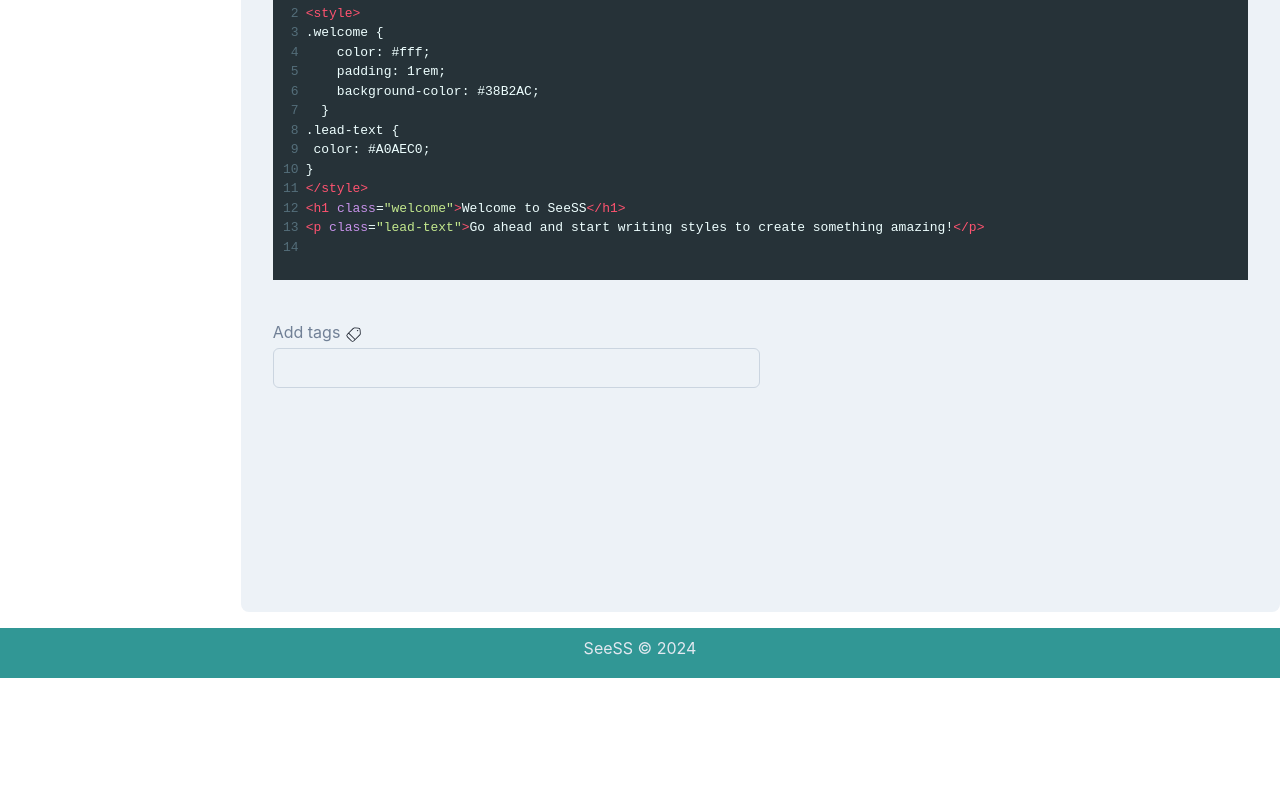
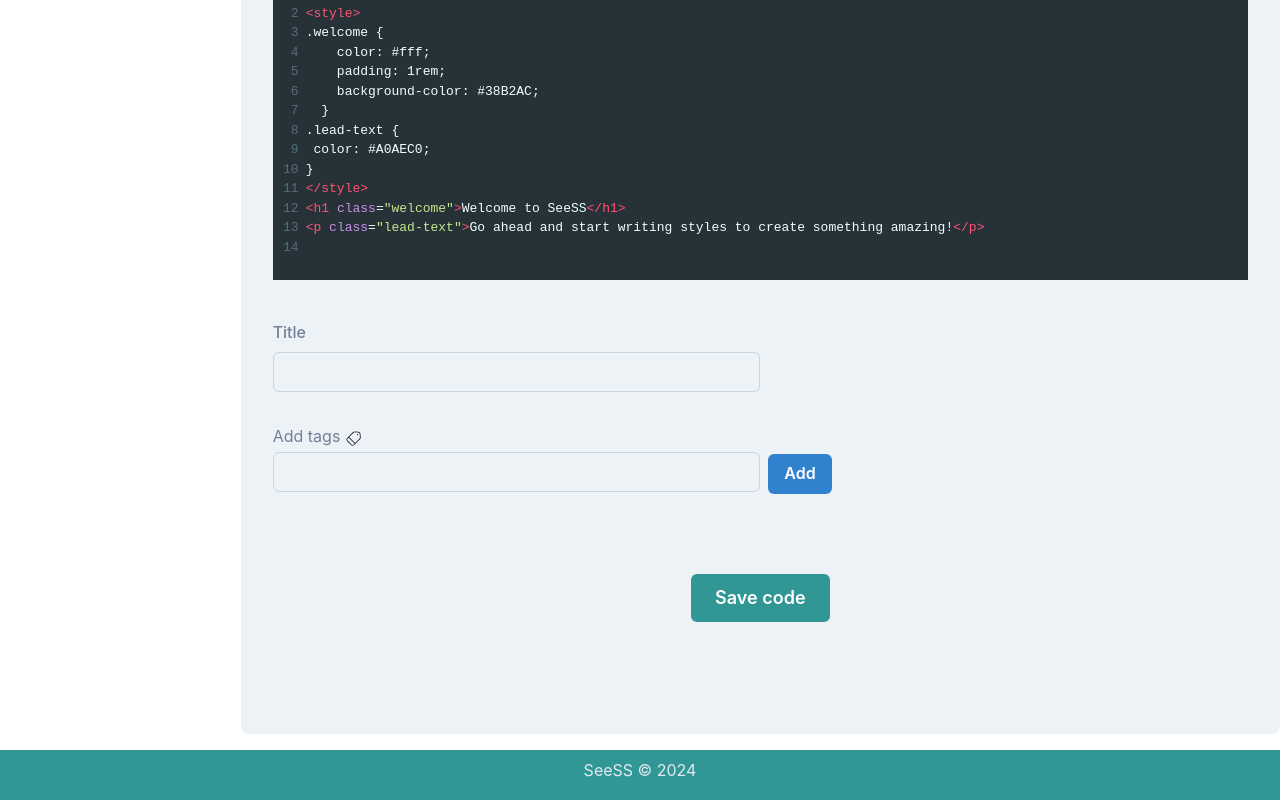
Before and after one commit to Stephen-Bates/SeeSS, a React (Vite) app in the folder client/: page /create in a window 1280 px wide. Shown: the part 399-1199 px from the top of the page. Before the commit the page ends 1077 px from the top, so only its background shows below. Built offline with nearby package versions, Linux system fonts and the light colour scheme.

Commit message:
feat: add a toast to signify that user has saved style and add title input

```diff
--- a/client/src/components/Create/Tags.jsx
+++ b/client/src/components/Create/Tags.jsx
@@ -1,21 +1,29 @@
-import { Box, ScaleFade, Flex, Input, Text, Tooltip, UnorderedList } from '@chakra-ui/react';
+import { Box, ScaleFade, Flex, Input, Text, Tooltip, UnorderedList, Button } from '@chakra-ui/react';
 import { useState } from 'react';
 import { CiShoppingTag } from 'react-icons/ci';
 import { AiOutlineCloseCircle } from 'react-icons/ai';
 
 const Tags = ({ addTag, removeTag, tags }) => {
   const [tag, setTag] = useState('');
+  const canAddNewTag = tag.trim().length > 0 && tags.length < 10;
 
   const handleOnChange = (e) => {
     setTag(e.target.value);
   };
 
   const handleOnKeyDown = (e) => {
-    const canAddNewTag = tag.trim().length > 0 && tags.length < 10;
     if (e.key.toLowerCase() === 'enter' && canAddNewTag) {
       addTag(tag);
       setTag('');
     }
+  };
+
+  const handleOnClick = () => {
+        if (canAddNewTag) {
+    addTag(tag);
+    setTag('');
+
+        }
   };
 
   return (
@@ -36,6 +44,9 @@ const Tags = ({ addTag, removeTag, tags }) => {
         w={['100%', '50%', '50%']}
         borderColor="gray.300"
       />
+      <Button onClick={handleOnClick} mx="0.5rem" colorScheme="blue">
+        Add
+      </Button>
       {tags.length > 0 && (
         <Box my="4rem" bg="gray.200" borderRadius={8} p="2rem">
           <Text fontWeight="bold" color="gray.500">
--- /dev/null
+++ b/client/src/components/Create/TitleInput.jsx
@@ -0,0 +1,17 @@
+import { FormControl, FormLabel, Input } from '@chakra-ui/react';
+
+const TitleInput = ({ title, handleSetTitle }) => {
+  return (
+    <FormControl my="2rem">
+      <FormLabel color="gray.500">Title</FormLabel>
+      <Input
+        value={title}
+        onChange={(e) => handleSetTitle(e.target.value)}
+        w={['100%', '50%', '50%']}
+        borderColor="gray.300"
+      />
+    </FormControl>
+  );
+};
+
+export default TitleInput;
--- a/client/src/components/Create/index.jsx
+++ b/client/src/components/Create/index.jsx
@@ -1,33 +1,23 @@
-import { Box, Button, Flex } from '@chakra-ui/react';
+import { Box, Button, Flex, useToast } from '@chakra-ui/react';
 import { Parser as HtmlToReactParser } from 'html-to-react';
 import { nanoid } from 'nanoid';
 import { BsPencil } from 'react-icons/bs';
 import { FaRegEye } from 'react-icons/fa';
-
+import { useNavigate } from 'react-router-dom';
 import { useState } from 'react';
 import DrawerMenu from './DrawerMenu';
 import CodeEditor from './CodeEditor';
 import Tags from './Tags';
-
-const initialCodeState = `
-<style>
-.welcome {
-    color: #fff;
-    padding: 1rem;
-    background-color: #38B2AC;
-  }
-.lead-text {
- color: #A0AEC0;
-}
-</style>
-<h1 class="welcome">Welcome to SeeSS</h1>
-<p class="lead-text">Go ahead and start writing styles to create something amazing!</p>
-`;
+import TitleInput from './TitleInput';
+import { initialCodeState } from '../../utils/state';
 
 const Create = () => {
+  const toast = useToast();
+  const navigate = useNavigate();
   const [view, setView] = useState('edit');
   const [code, setCode] = useState(initialCodeState);
   const [tags, setTags] = useState([]);
+  const [title, setTitle] = useState('');
 
   const parser = new HtmlToReactParser();
   const reactElements = parser.parse(code);
@@ -45,10 +35,22 @@ const Create = () => {
     setCode(value);
   };
 
+  const handleToast = () => {
+    toast({
+      title: 'Style saved',
+      description: 'Your style has been successfully saved.',
+      status: 'success',
+      duration: 5000,
+      isClosable: true,
+      onCloseComplete: () => navigate('/profile'),
+    });
+  };
+
   const saveCode = () => {
-    if (tags.length && code.length) {
+    if (tags.length && code.length && title.trim().length > 0) {
       const tagsData = tags.map(({ tag }) => tag);
-      console.log('saving code', code, tagsData);
+      console.log('saving code', code, tagsData, title);
+            handleToast()
     }
   };
 
@@ -61,6 +63,10 @@ const Create = () => {
 
   const removeTag = (id) => {
     setTags((prevState) => [...prevState].filter((tag) => tag.id !== id));
+  };
+
+  const handleSetTitle = (newTitle) => {
+    setTitle(newTitle);
   };
 
   return (
@@ -95,14 +101,13 @@ const Create = () => {
             <>
               <CodeEditor code={code} handleSetCode={handleSetCode} />
               <Box my="10">
+                <TitleInput title={title} handleSetTitle={handleSetTitle} />
                 <Tags addTag={addTag} removeTag={removeTag} tags={tags} />
               </Box>
               <Flex justify="center" my="5rem">
-                {tags.length > 0 && (
-                  <Button onClick={saveCode} colorScheme="teal" size="lg">
-                    Save code
-                  </Button>
-                )}
+                <Button onClick={saveCode} colorScheme="teal" size="lg">
+                  Save code
+                </Button>
               </Flex>
             </>
           )}
--- a/client/src/utils/state.js
+++ b/client/src/utils/state.js
@@ -9,3 +9,18 @@ export const loginFormState = {
   email: { name: 'email', value: '', error: '', type: 'email' },
   password: { name: 'password', value: '', error: '', type: 'password' },
 };
+
+export const initialCodeState = `
+<style>
+.welcome {
+    color: #fff;
+    padding: 1rem;
+    background-color: #38B2AC;
+  }
+.lead-text {
+ color: #A0AEC0;
+}
+</style>
+<h1 class="welcome">Welcome to SeeSS</h1>
+<p class="lead-text">Go ahead and start writing styles to create something amazing!</p>
+`;
```
